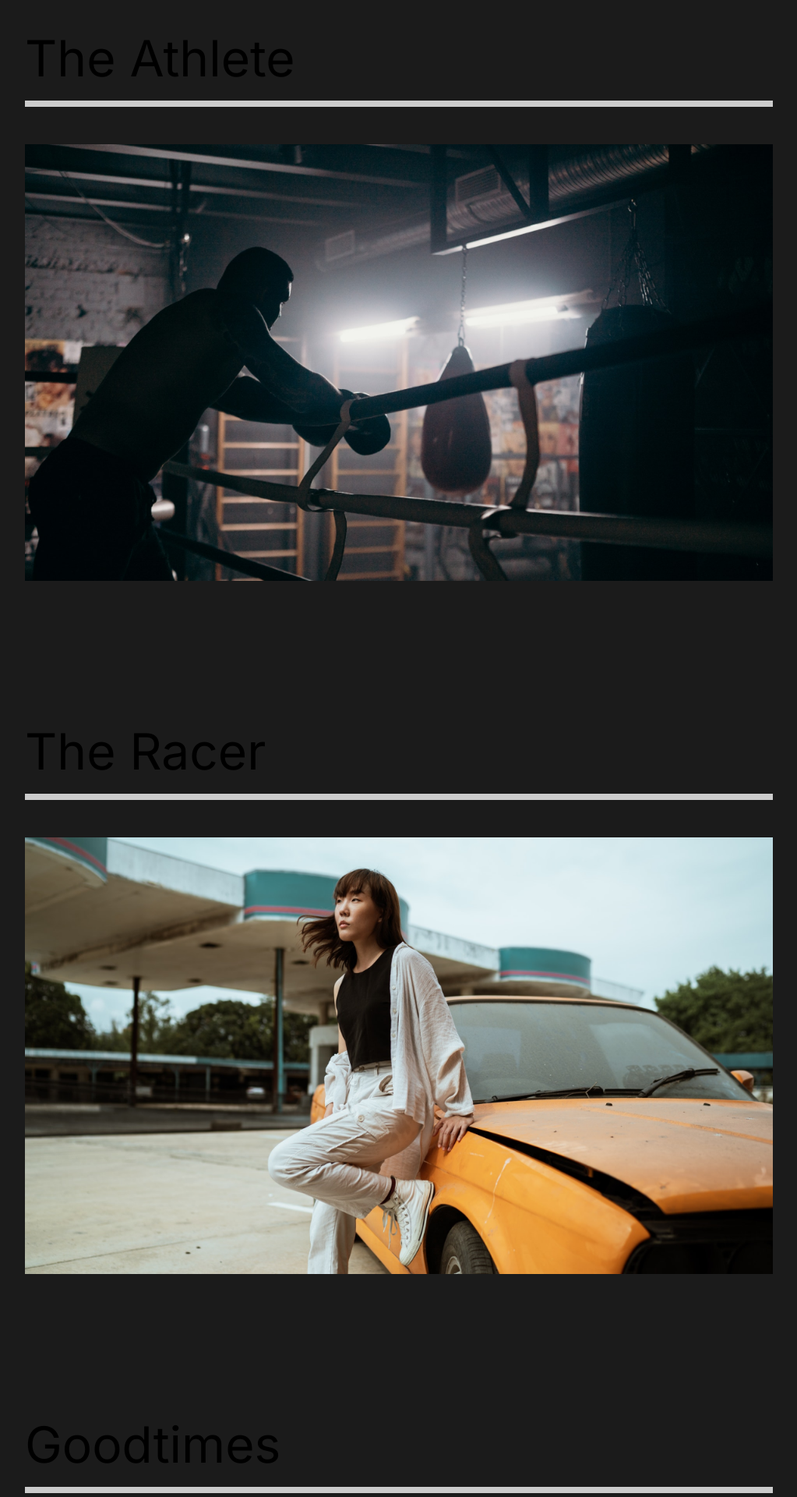
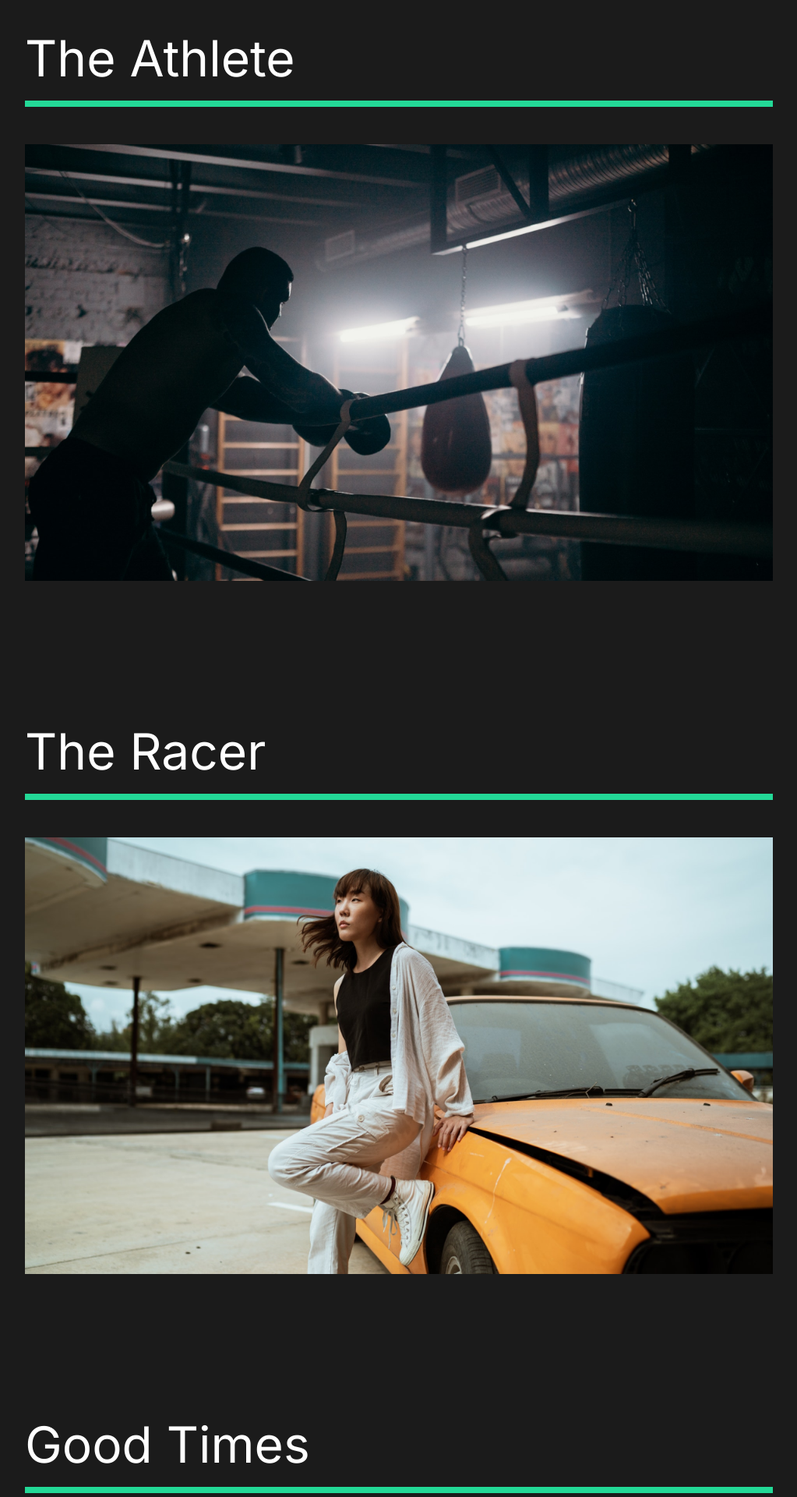
Before and after one commit to dan-jel/react-portfolio, a React (Create React App) app: page /work in a window 1280 px wide. Shown: the part 140-2060 px from the top of the page at 78% size, without its empty margins (128-1151 px from the left). Built offline with nearby package versions, Linux system fonts and the light colour scheme.

Commit message:
faq animation

```diff
--- a/src/animation.js
+++ b/src/animation.js
@@ -7,14 +7,13 @@
     opacity: 1,
     y: 0,
     transition: {
-      duration: 1,
+      duration: 0.5,
       when: "beforeChildren",
       staggerChildren: 0.25,
     },
   },
   exit: {
     opacity: 0,
-    y: 300,
     transition: {
       duration: 0.5,
     },
@@ -45,3 +44,25 @@
     },
   },
 };
+
+export const lineAnim = {
+  hidden: { width: "0%" },
+  show: {
+    width: "100%",
+    transition: { duration: 1 },
+  },
+};
+
+export const slider = {
+  hidden: { x: "-130%", skew: "45deg" },
+  show: {
+    x: "100%",
+    skew: "0deg",
+    transition: { ease: "easeOut", duration: 1 },
+  },
+};
+
+export const sliderContainer = {
+  hidden: { opacity: 1 },
+  show: { opacity: 1, transition: { staggerChildren: 0.1, ease: "easeOut" } },
+};
--- a/src/components/FaqSection.js
+++ b/src/components/FaqSection.js
@@ -2,6 +2,10 @@
 
 import styled from "styled-components";
 import { About } from "../styles";
+
+import Toggle from "./Toggle";
+
+import { AnimateSharedLayout } from "framer-motion";
 
 const FaqSection = () => {
   return (
@@ -9,8 +13,8 @@
       <h2>
         Any Questions <span>FAQ</span>
       </h2>
-      <div className="question">
-        <h4>How do I start?</h4>
+      <AnimateSharedLayout>
+        <Toggle title="How do I start?">
           <div className="answer">
             <p>Lorem ipsum dolor sit amet.</p>
             <p>
@@ -18,10 +22,8 @@
               ex!
             </p>
           </div>
-        <div className="faq-line"></div>
-      </div>
-      <div className="question">
-        <h4>What products do you sell?</h4>
+        </Toggle>
+        <Toggle title="What products do you sell??">
           <div className="answer">
             <p>Lorem ipsum dolor sit amet.</p>
             <p>
@@ -29,10 +31,8 @@
               ex!
             </p>
           </div>
-        <div className="faq-line"></div>
-      </div>
-      <div className="question">
-        <h4>How can I return my purchase?</h4>
+        </Toggle>
+        <Toggle title="How can I return my purchase?">
           <div className="answer">
             <p>Lorem ipsum dolor sit amet.</p>
             <p>
@@ -40,10 +40,8 @@
               ex!
             </p>
           </div>
-        <div className="faq-line"></div>
-      </div>
-      <div className="question">
-        <h4>How long is shipping?</h4>
+        </Toggle>
+        <Toggle title="How long is shipping?">
           <div className="answer">
             <p>Lorem ipsum dolor sit amet.</p>
             <p>
@@ -51,8 +49,8 @@
               ex!
             </p>
           </div>
-        <div className="faq-line"></div>
-      </div>
+        </Toggle>
+      </AnimateSharedLayout>
     </Faq>
   );
 };
--- /dev/null
+++ b/src/components/Toggle.js
@@ -0,0 +1,15 @@
+import React, { useState } from "react";
+import { motion } from "framer-motion";
+
+const Toggle = ({ children, title }) => {
+  const [toggle, setToggle] = useState(true);
+  return (
+    <motion.div layout className="question" onClick={() => setToggle(!toggle)}>
+      <motion.h4 layout>{title}</motion.h4>
+      {toggle ? children : ""}
+      <div className="faq-line"></div>
+    </motion.div>
+  );
+};
+
+export default Toggle;
--- a/src/pages/OurWork.js
+++ b/src/pages/OurWork.js
@@ -7,30 +7,45 @@
 import goodtimes from "../img/goodtimes-small.png";
 
 import { motion } from "framer-motion";
-import { pageAnimation } from "../animation";
+import {
+  sliderContainer,
+  slider,
+  pageAnimation,
+  fade,
+  photoAnim,
+  lineAnim,
+} from "../animation";
 
 const OurWork = () => {
   return (
-    <Work variants={pageAnimation} initial="hidden" animate="show" exit="exit">
+    <Work exit="exit" variants={pageAnimation} initial="hidden" animate="show">
+      <motion.div variants={sliderContainer}>
+        <Frame1 variants={slider}></Frame1>
+        <Frame2 variants={slider}></Frame2>
+        <Frame3 variants={slider}></Frame3>
+        <Frame4 variants={slider}></Frame4>
+      </motion.div>
       <Movie>
-        <h2>The Athlete</h2>
-        <div className="line"></div>
+        <motion.h2 variants={fade}>The Athlete</motion.h2>
+        <motion.div variants={lineAnim} className="line"></motion.div>
         <Link to="/work/the-athlete">
-          <img src={athlete} alt="athlete" />
+          <Hide>
+            <motion.img variants={photoAnim} src={athlete} alt="athlete" />
+          </Hide>
         </Link>
       </Movie>
       <Movie>
         <h2>The Racer</h2>
         <div className="line"></div>
         <Link to="/work/the-racer">
-          <img src={theracer} alt="the racer" />
+          <img src={theracer} alt="theracer" />
         </Link>
       </Movie>
       <Movie>
-        <h2>Goodtimes</h2>
+        <h2>Good Times</h2>
         <div className="line"></div>
         <Link to="/work/good-times">
-          <img src={goodtimes} alt="Goodtimes" />
+          <img src={goodtimes} alt="goodtimes" />
         </Link>
       </Movie>
     </Work>
@@ -50,7 +65,7 @@
   padding-bottom: 10rem;
   .line {
     height: 0.5rem;
-    background: #cccccc;
+    background: #23d997;
     margin-bottom: 3rem;
   }
   img {
@@ -58,6 +73,35 @@
     height: 70vh;
     object-fit: cover;
   }
+  h2 {
+    color: white;
+  }
+`;
+
+const Hide = styled.div`
+  overflow: hidden;
+`;
+
+const Frame1 = styled(motion.div)`
+  position: fixed;
+  left: 0;
+  top: 10%;
+  width: 100%;
+  height: 100vh;
+  background: #fffebf;
+  z-index: 2;
+`;
+
+const Frame2 = styled(Frame1)`
+  background: #ff8efb;
+`;
+
+const Frame3 = styled(Frame1)`
+  background: #8ed2ff;
+`;
+
+const Frame4 = styled(Frame1)`
+  background: #8effa0;
 `;
 
 export default OurWork;
```
Lines whose indentation alone changed are shown as unchanged.
